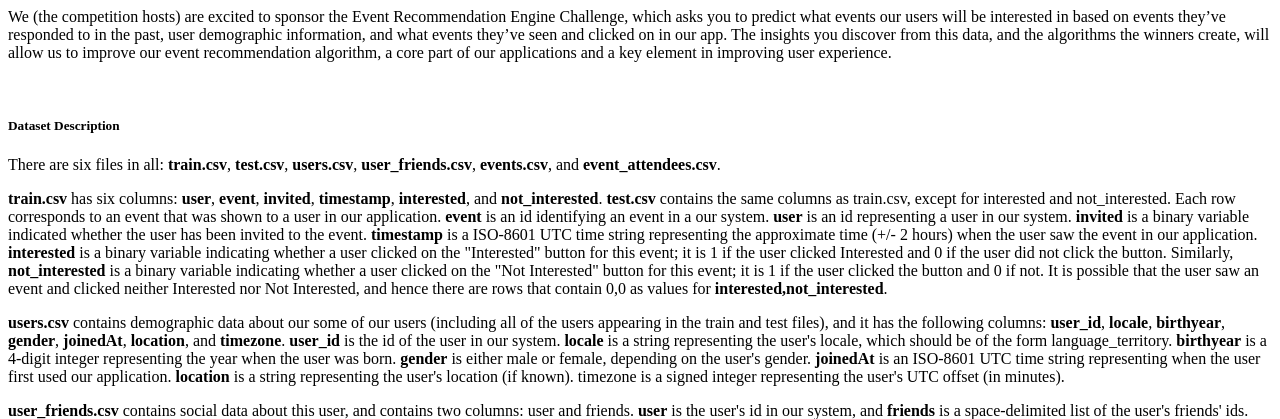
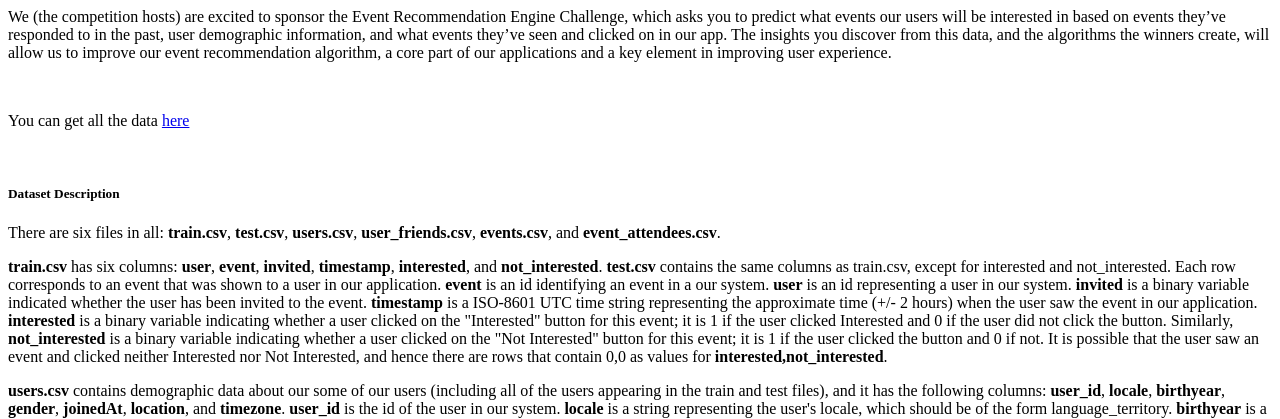
Before and after one commit to rizkyfransisca/Event-Recommendation-Engine-Challenge, a Python web app: template templates/description.html in a window 1280 px wide. Shown: the top 419 px of the page. Run offline with Jinja, Linux system fonts and the light colour scheme; the template is opened without the code that fills it, so the values that code supplies are empty.

Commit message:
add data link

```diff
--- a/templates/description.html
+++ b/templates/description.html
@@ -1,4 +1,6 @@
 <p>We (the competition hosts) are excited to sponsor the Event Recommendation Engine Challenge, which asks you to predict what events our users will be interested in based on events they’ve responded to in the past, user demographic information, and what events they’ve seen and clicked on in our app. The insights you discover from this data, and the algorithms the winners create, will allow us to improve our event recommendation algorithm, a core part of our applications and a key element in improving user experience.</p>
+<br>
+<p>You can get all the data <a href="https://drive.google.com/drive/folders/1oUqrwF2iyUlgpsBUX1K36pWSTMI9g9Eo?usp=sharing">here</a></p>
 <br>
 <h5>Dataset Description</h5>
 <p>There are six files in all: <b>train.csv</b>, <b>test.csv</b>, <b>users.csv</b>, <b>user_friends.csv</b>, <b>events.csv</b>, and <b>event_attendees.csv</b>.</p>
```
